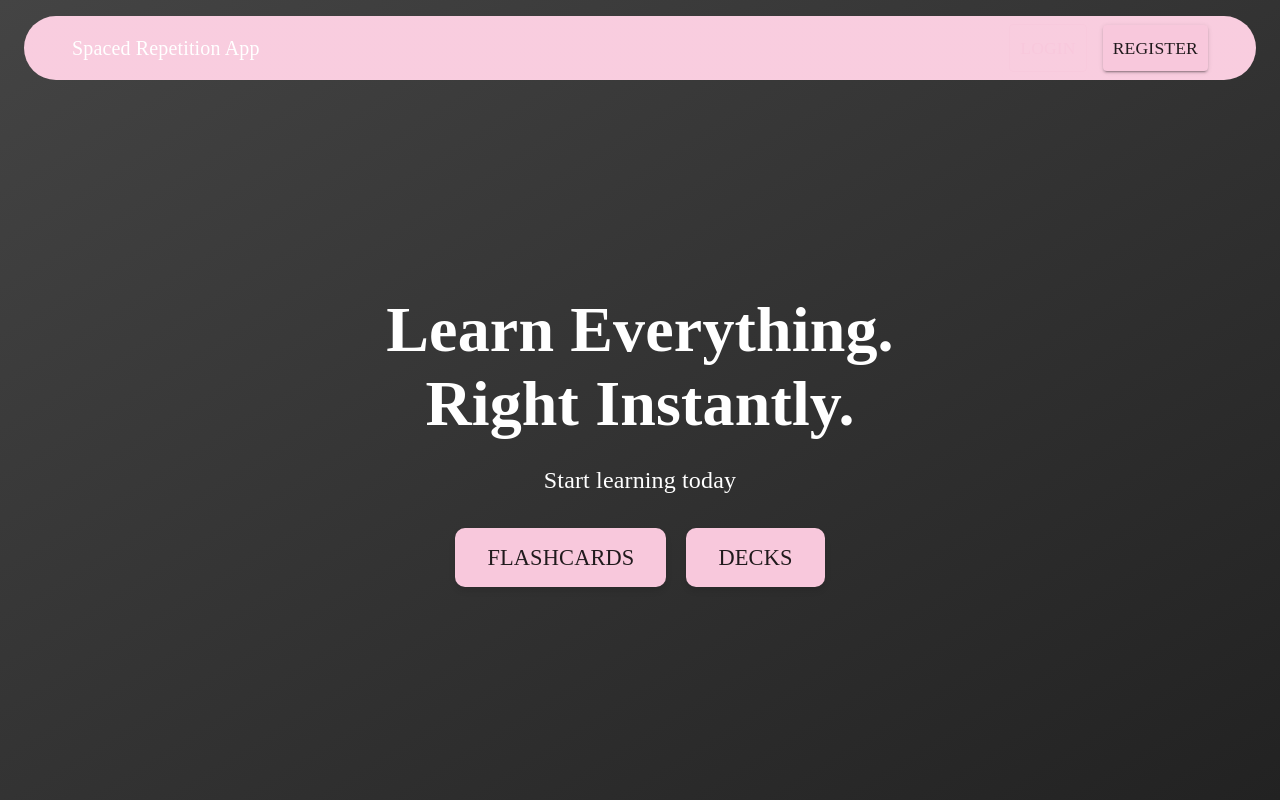
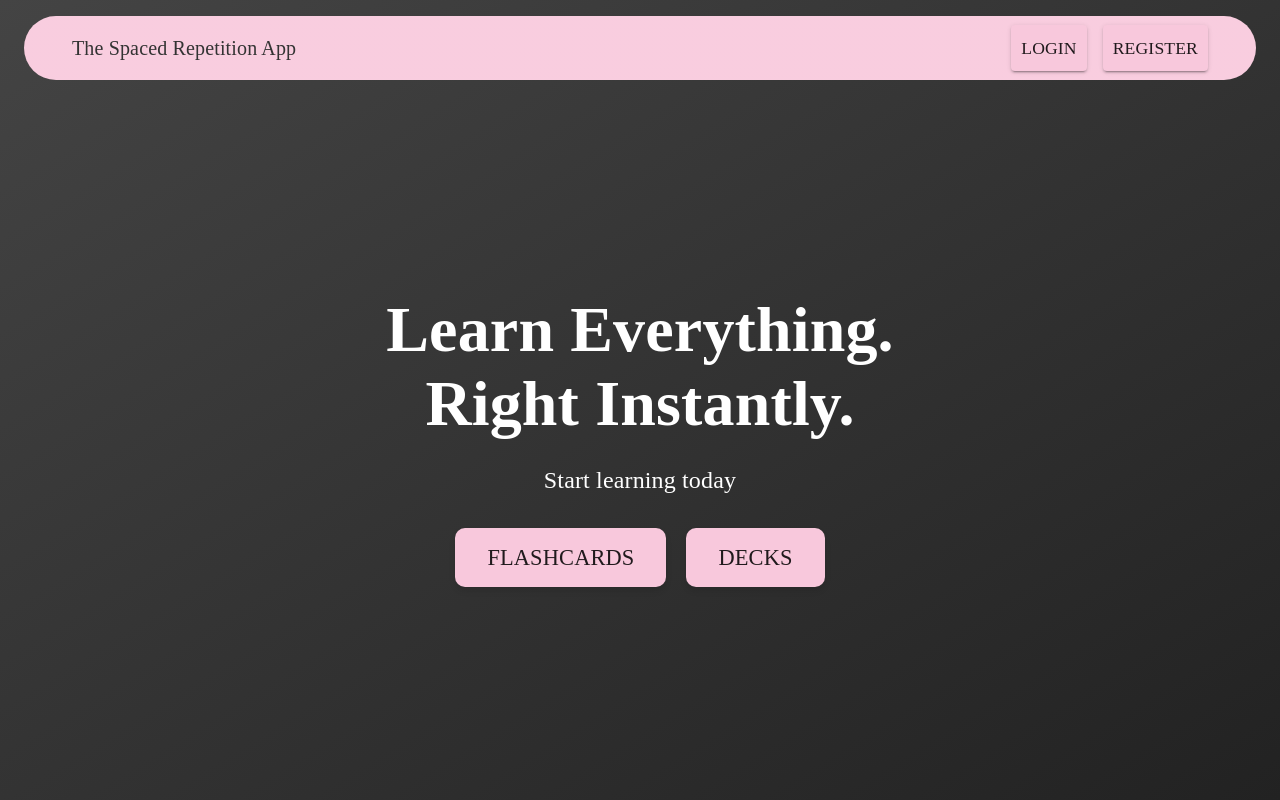
Before and after one commit to Jungyoonlim/spaced-rep, a React app: page / in a window 1280 px wide. Built offline with nearby package versions, Linux system fonts and the light colour scheme.

Commit message:
App.tsx navbar changes

```diff
--- a/client/App.tsx
+++ b/client/App.tsx
@@ -55,8 +55,8 @@ const App: React.FC = () => {
         }}>
       <Container maxWidth="xl">
       <Toolbar sx={{ justifyContent: 'space-between', padding: '0 24px' }}>
-            <Typography variant="h6" component="div" sx={{ flexGrow: 1 }}>
-              Spaced Repetition App
+            <Typography variant="h6" component="div" sx={{ flexGrow: 1, color: '#333' }}>
+              The Spaced Repetition App
             </Typography>
             {user ? (
               <Button color="secondary" component={Link} to="/logout" variant="outlined" sx={{ padding: '6px 12px' }}>
@@ -64,7 +64,7 @@ const App: React.FC = () => {
               </Button>
             ) : (
               <>
-                <Button color="secondary" component={Link} to="/login" variant="outlined" sx={{ fontSize: '1.1rem', padding: '8px 10px', mr: 2 }}>
+                <Button color="secondary" component={Link} to="/login" variant="contained" sx={{ fontSize: '1.1rem', padding: '8px 10px', mr: 2 }}>
                   Login
                 </Button>
                 <Button color="secondary" component={Link} to="/register" variant="contained" sx={{ fontSize: '1.1rem', padding: '8px 10px' }}>
```
Also changed, not shown: 1 other file (tests, documents, lock files or other folders).
